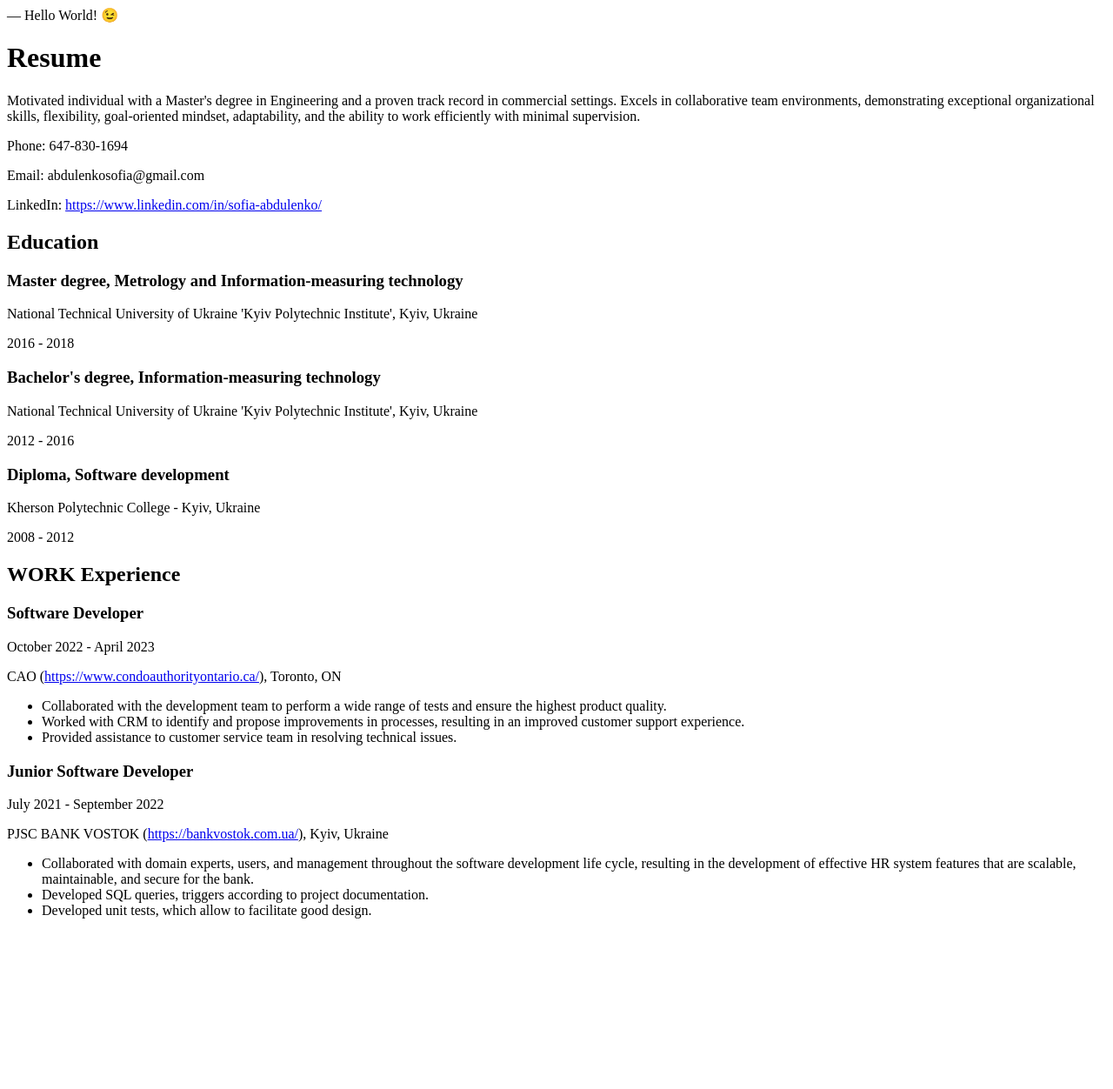
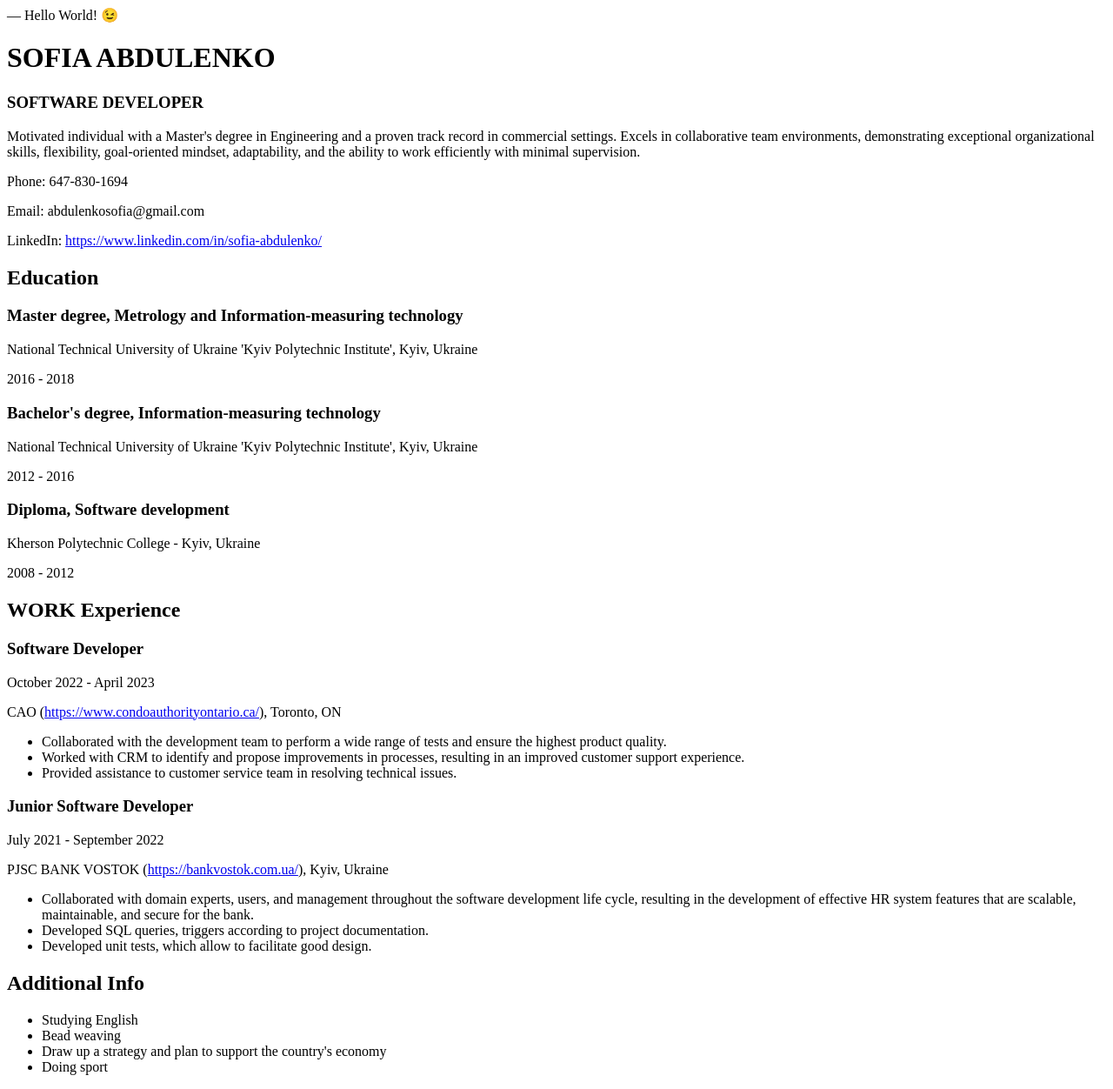
Before and after one commit to abdulenkosofia/homepage, a plain HTML site: page index.html in a window 1280 px wide. Shown: the whole page at 87% size. Before the commit the page ends 1072 px from the top, so only its background shows below. Drawn offline with Linux system fonts and the light colour scheme.

Commit message:
Updated Resume additional-info block

```diff
--- a/index.html
+++ b/index.html
@@ -7,7 +7,8 @@
   <body>
     ― Hello World! &#x1F609;
 
-    <h1>Resume</h1>
+  <h1>SOFIA ABDULENKO</h1>
+  <h3>SOFTWARE DEVELOPER</h3>
 
   <div class="intro">
     <p>Motivated individual with a Master's degree in Engineering and a proven track record in commercial settings. Excels in collaborative team environments, demonstrating exceptional organizational skills, flexibility, goal-oriented mindset, adaptability, and the ability to work efficiently with minimal supervision.</p>
@@ -67,7 +68,15 @@
     </div>
   </div>
 
-
+  <div class="additional-info">
+    <h2>Additional Info</h2>
+    <ul>
+      <li>Studying English</li>
+      <li>Bead weaving</li>
+      <li>Draw up a strategy and plan to support the country's economy</li>
+      <li>Doing sport</li>
+    </ul>
+  </div>
 
   </body>
 </html>
```
